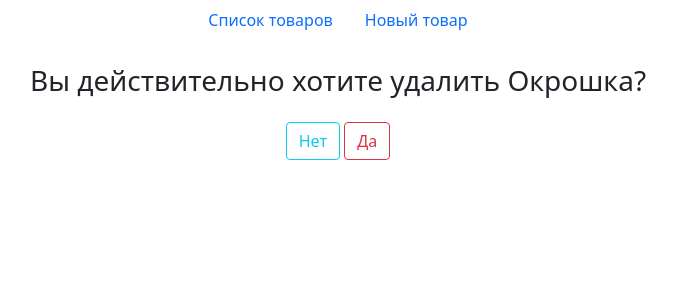
After one commit to A-miin/Otzovik, a Django app: page /1/delete in a window 1280 px wide. The commit adds this page. Shown: the top 300 px of the page, without its empty margins (302-979 px from the left). Run offline with Django 3.2, Linux system fonts and the light colour scheme; a user stored in the database is signed in; data comes from the database, SQL or seed files in the repository.

Commit message:
Add product delete view

```diff
--- a/Project/otzovik/templates/base.html
+++ b/Project/otzovik/templates/base.html
@@ -17,9 +17,12 @@
 
 
               <li class="nav-item">
-                <a class="nav-link active" href="{% url "otzovik:product-create" %}">Новый товар</a>
+                <a class="nav-link " href="{% url "otzovik:product-create" %}">Новый товар</a>
               </li>
 
+
+
+                {% block nav %}{% endblock nav %}
             </ul>
         </nav>
             {% block content %}
--- /dev/null
+++ b/Project/otzovik/templates/product/delete.html
@@ -0,0 +1,12 @@
+{% extends 'base.html' %}
+{% block title %}Удаление{% endblock title %}
+{% block content%}
+    <div class="container text-center">
+        <h3 class="mt-4 mb-4">Вы действительно хотите удалить {{ product.name }}?</h3>
+        <form action="{% url 'otzovik:product-delete' product.id%}" method="post">
+            {% csrf_token %}
+            <a href="{% url 'otzovik:product-view' product.id %}" class="btn btn-outline-info">Нет</a>
+            <input type="submit" name="action" value="Да" class="btn btn-outline-danger"/>
+        </form>
+    </div>
+{% endblock content %}
--- a/Project/otzovik/templates/product/view.html
+++ b/Project/otzovik/templates/product/view.html
@@ -2,6 +2,11 @@
 {% load static %}
 
 {% block title %}Товар{% endblock title %}
+{% block nav %}
+  <li class="nav-item">
+    <a class="nav-link " href="{% url "otzovik:product-delete" product.id %}">Удалить товар</a>
+  </li>
+{% endblock nav %}
 {% block content %}
     <div class="row">
 
--- a/Project/otzovik/urls.py
+++ b/Project/otzovik/urls.py
@@ -1,11 +1,12 @@
 from django.urls import path
-from otzovik.views import IndexView, ProductView, ProductCreateView
+from otzovik.views import IndexView, ProductView, ProductCreateView, ProductDeleteView
 
 app_name='otzovik'
 urlpatterns=[
     path('', IndexView.as_view(), name='product-list'),
     path('<int:pk>', ProductView.as_view(), name='product-view'),
     path('create/', ProductCreateView.as_view(), name='product-create'),
+    path('<int:pk>/delete', ProductDeleteView.as_view(), name='product-delete'),
 
 
 ]
--- a/Project/otzovik/views/__init__.py
+++ b/Project/otzovik/views/__init__.py
@@ -2,4 +2,5 @@ from otzovik.views.product import(
 IndexView,
 ProductView,
 ProductCreateView,
+ProductDeleteView,
 )
--- a/Project/otzovik/views/product.py
+++ b/Project/otzovik/views/product.py
@@ -26,3 +26,10 @@ class ProductCreateView(PermissionRequiredMixin, CreateView):
     form_class = ProductForm
     model = Product
     success_url = reverse_lazy('otzovik:product-list')
+
+class ProductDeleteView(PermissionRequiredMixin,DeleteView):
+    permission_required = 'otzovik.delete_product'
+    template_name = 'product/delete.html'
+    model = Product
+    context_object_name = 'product'
+    success_url = reverse_lazy('otzovik:product-list')
```
